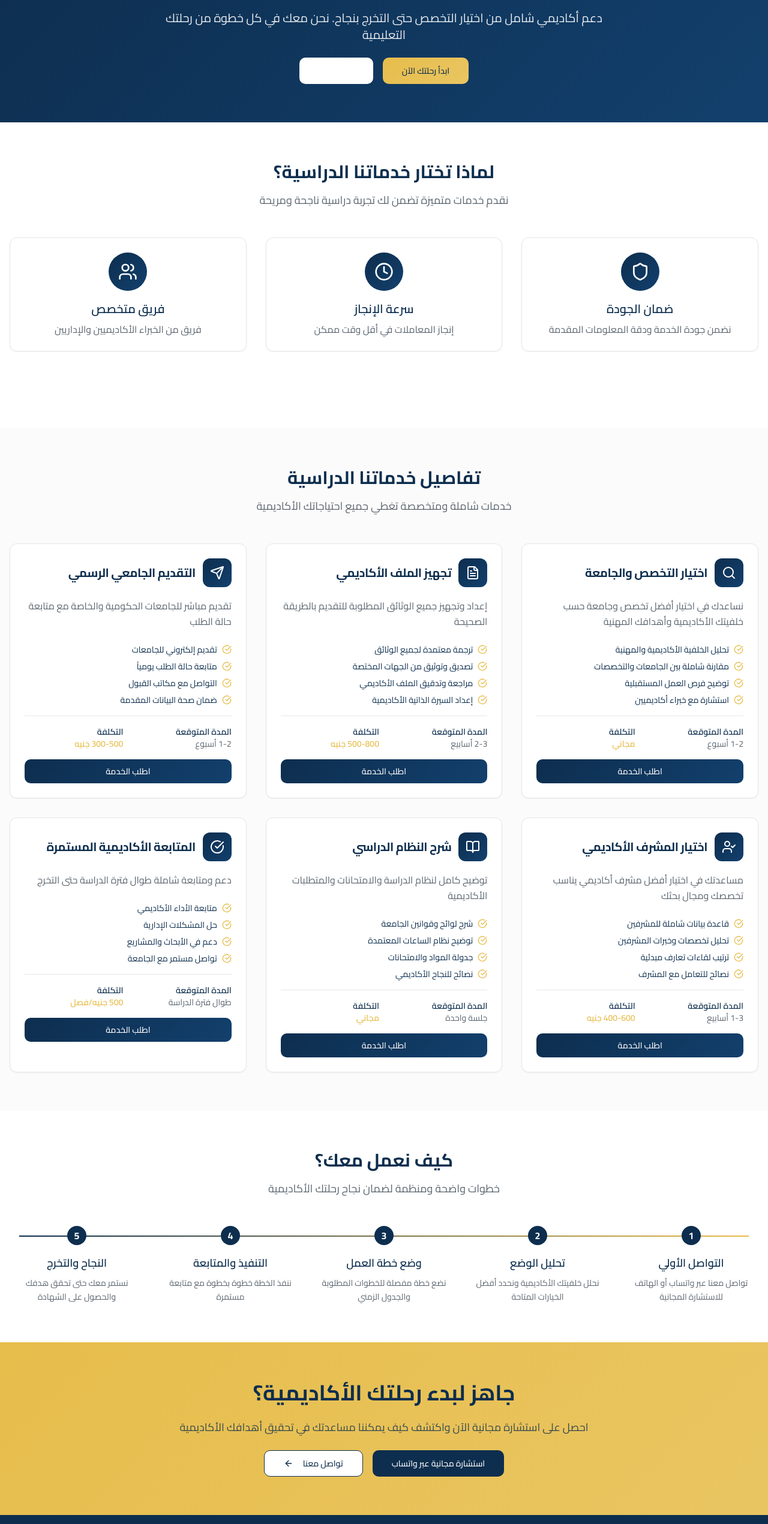
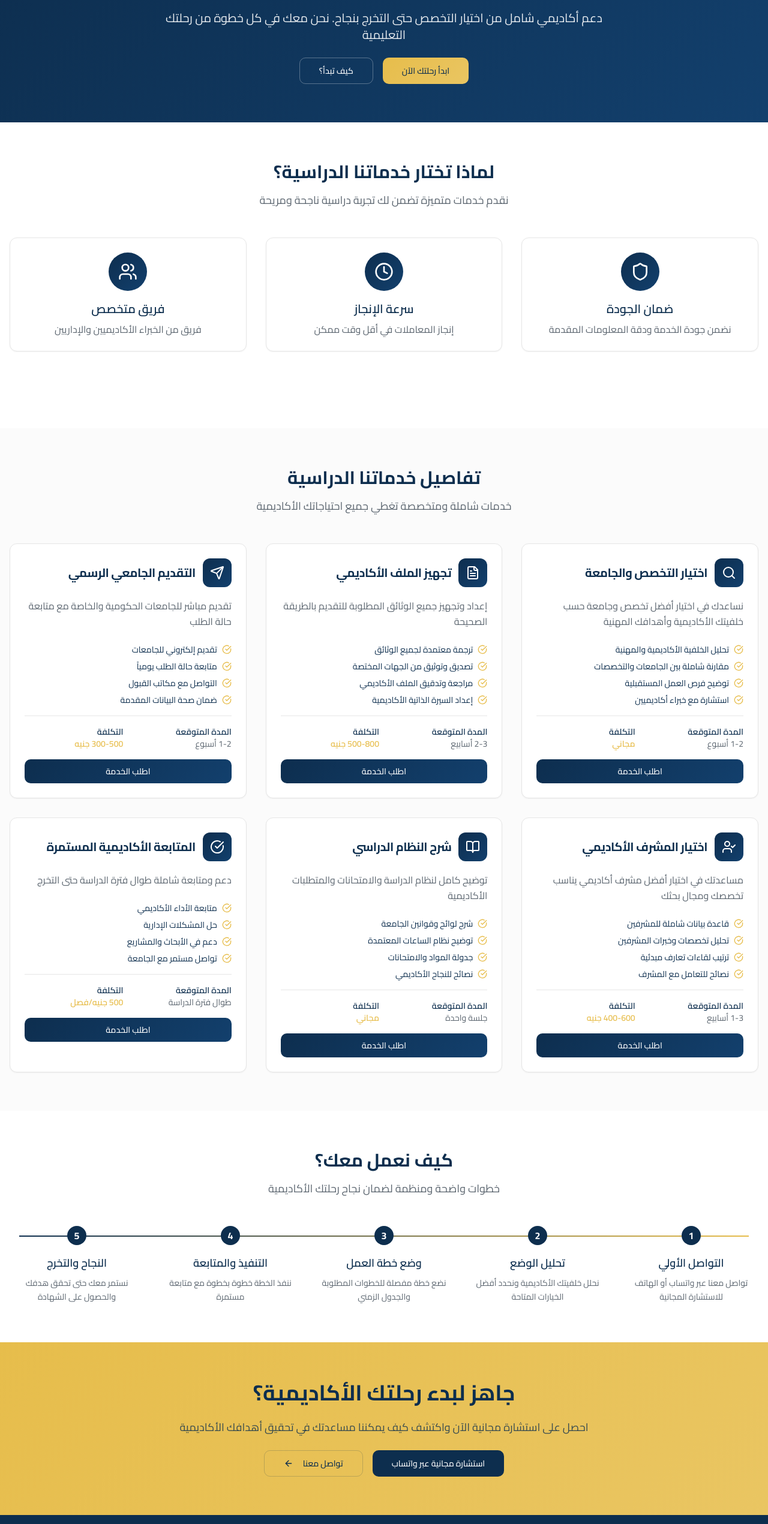
Before and after one commit to ali2200/edunile-pathway-08, a React (Vite) app: page /academic-services in a window 1280 px wide. Shown: the part 185-2726 px from the top of the page at 60% size. Built offline with nearby package versions, Linux system fonts and the light colour scheme; a web font is replaced by a local one.

Commit message:
Fix white buttons on /academic-services
The AI fixed the issue with white buttons on the /academic-services page, ensuring better visibility and UI consistency.

```diff
--- a/src/pages/AcademicServices.tsx
+++ b/src/pages/AcademicServices.tsx
@@ -171,7 +171,7 @@ const AcademicServices = () => {
                   ابدأ رحلتك الآن
                 </a>
               </Button>
-              <Button size="lg" variant="outline" className="border-white/30 text-white hover:bg-white/10" asChild>
+              <Button size="lg" variant="outline-white" asChild>
                 <Link to="/how-to-start">كيف تبدأ؟</Link>
               </Button>
             </div>
@@ -311,7 +311,7 @@ const AcademicServices = () => {
                   استشارة مجانية عبر واتساب
                 </a>
               </Button>
-              <Button size="lg" variant="outline" className="border-primary text-primary hover:bg-primary/10" asChild>
+              <Button size="lg" variant="outline-primary" asChild>
                 <Link to="/contact" className="flex items-center space-x-reverse space-x-2">
                   <span>تواصل معنا</span>
                   <ArrowLeft className="w-4 h-4" />
```
